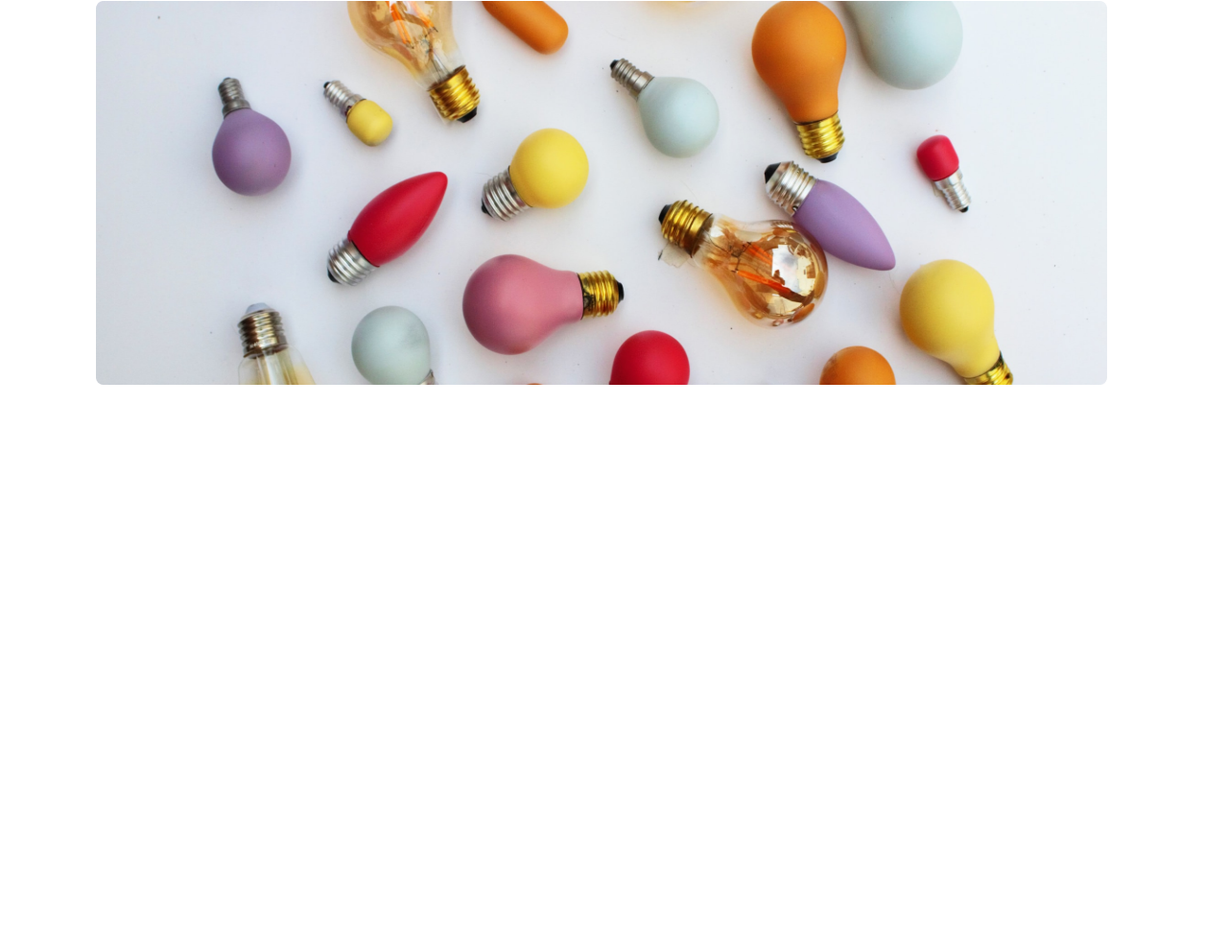
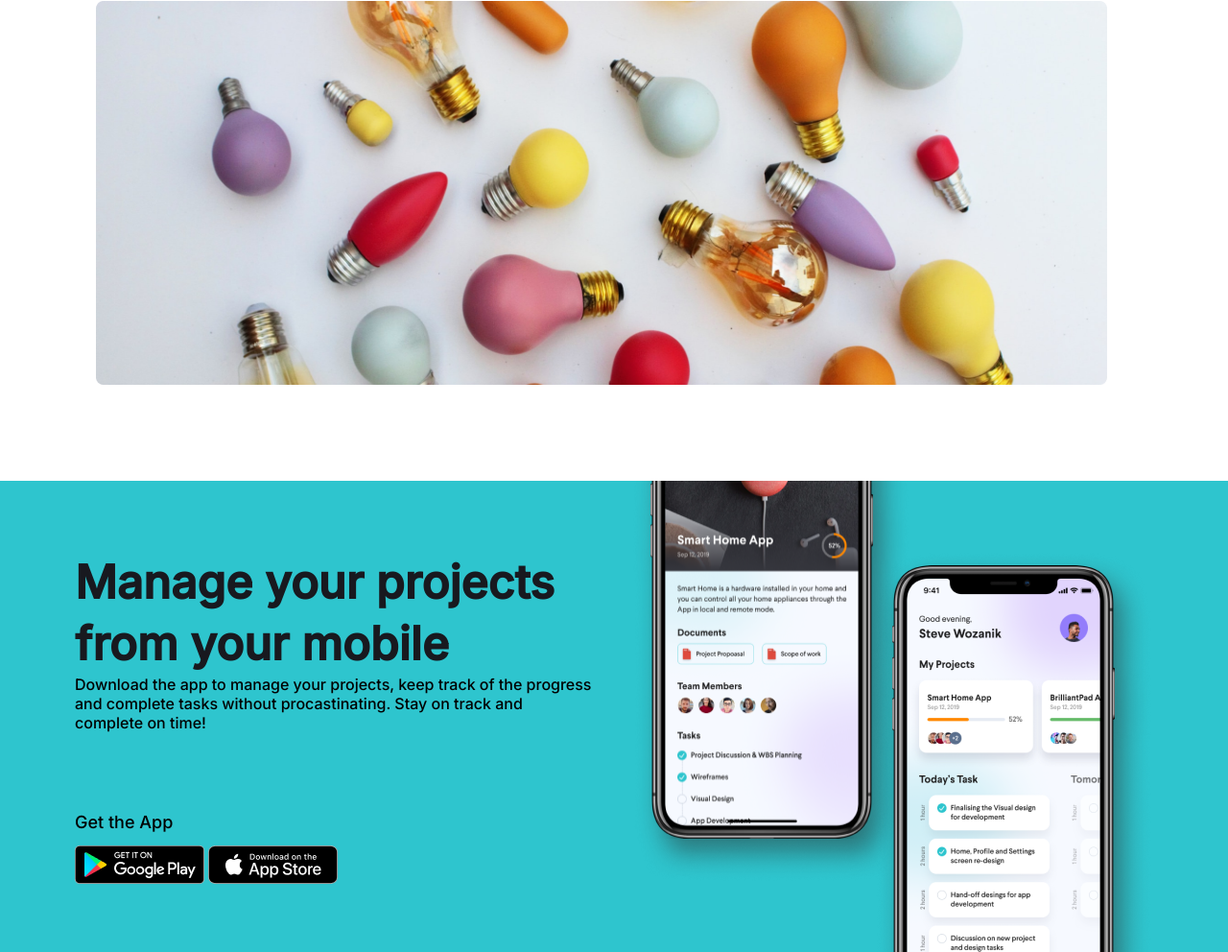
Before and after one commit to Furqaaan/Landify, a plain HTML site: page index.html in a window 1280 px wide. Shown: the part 4043-5035 px from the top of the page at 96% size. Before the commit the page ends 4544 px from the top, so only its background shows below. Drawn offline with Linux system fonts and the light colour scheme.

Commit message:
Completed download section

```diff
--- a/Css/style.css
+++ b/Css/style.css
@@ -403,3 +403,62 @@
 	width: 1054px;
 	height: 400px;
 }
+
+.downloadSection {
+	width: 100%;
+	height: 491px;
+	background-color: #2EC5CE;
+
+}
+
+.downloadSectionContainer {
+	display: flex;
+	max-width: 1440px;
+	margin: 40px auto;
+	align-items: center;
+	justify-content: center;
+}
+
+.downloadContent {
+	display: flex;
+	flex-direction: column;
+	gap: 80px;
+	width: 540px;
+}
+
+.downloadScreen {
+	display: flex;
+}
+
+
+
+.downloadText h2 {
+	font-weight: 800;
+	font-size: 48px;
+	line-height: 64px;
+	color: #18191F;
+}
+
+.downloadButtons {
+	display: flex;
+	flex-direction: column;
+	gap: 10px;
+}
+
+.downloadButtons p {
+	font-style: normal;
+	font-weight: 500;
+	font-size: 18px;
+	line-height: 28px;
+}
+
+.downloadScreen img:nth-of-type(1) {
+	position: relative;
+	top: -40px;
+	left: 40px;
+}
+
+.downloadScreen img:nth-of-type(2) {
+	position: relative;
+	bottom: -33px;
+}
--- a/index.html
+++ b/index.html
@@ -216,6 +216,29 @@
 			</section>
 		</div>
 
+		<div class="downloadSection">
+			<div class="downloadSectionContainer">
+				<div class="downloadContent">
+					<div class="downloadText">
+						<h2>Manage your projects from your mobile</h2>
+						<p>Download the app to manage your projects, keep track of the progress and complete tasks without procastinating. Stay on
+						track and complete on time!</p>
+					</div>
+					<div class="downloadButtons">
+						<p>Get the App</p>
+						<div class="downloadBtn">
+							<img src="Images/playstore-badge.png" alt="playstore">
+							<img src="Images/appstore-badge.png" alt="appstore">
+						 </div>
+					</div>
+				</div>
+				<div class="downloadScreen">
+					<img src="Images/iphone-mockup.png" alt="iphone mockup">
+					<img src="Images/iphone-mockup-2.png" alt="iphone mockup">
+				</div>
+			</div>
+		</div>
+
 	</div>
 </body>
 </html>
```
Also changed, not shown: Images/iphone-mockup-2.png (added), Images/iphone-mockup.png (added).
